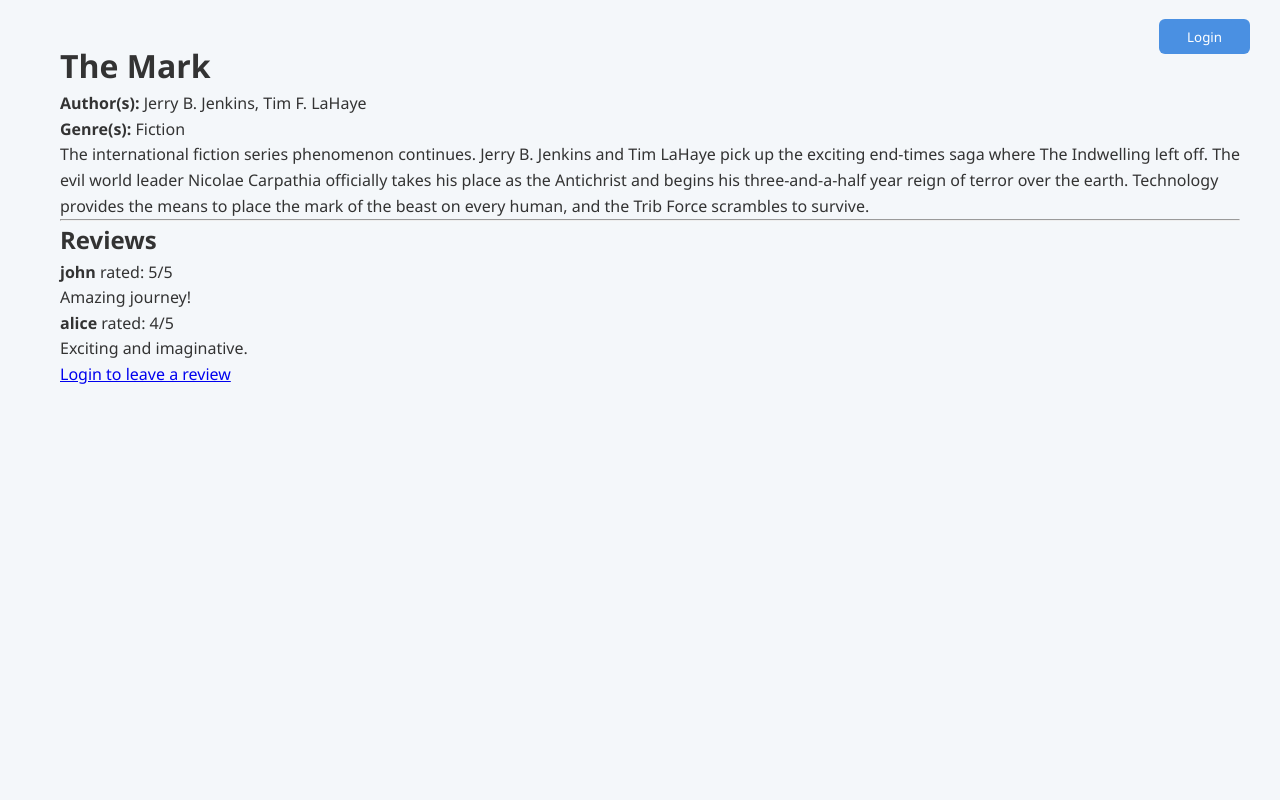
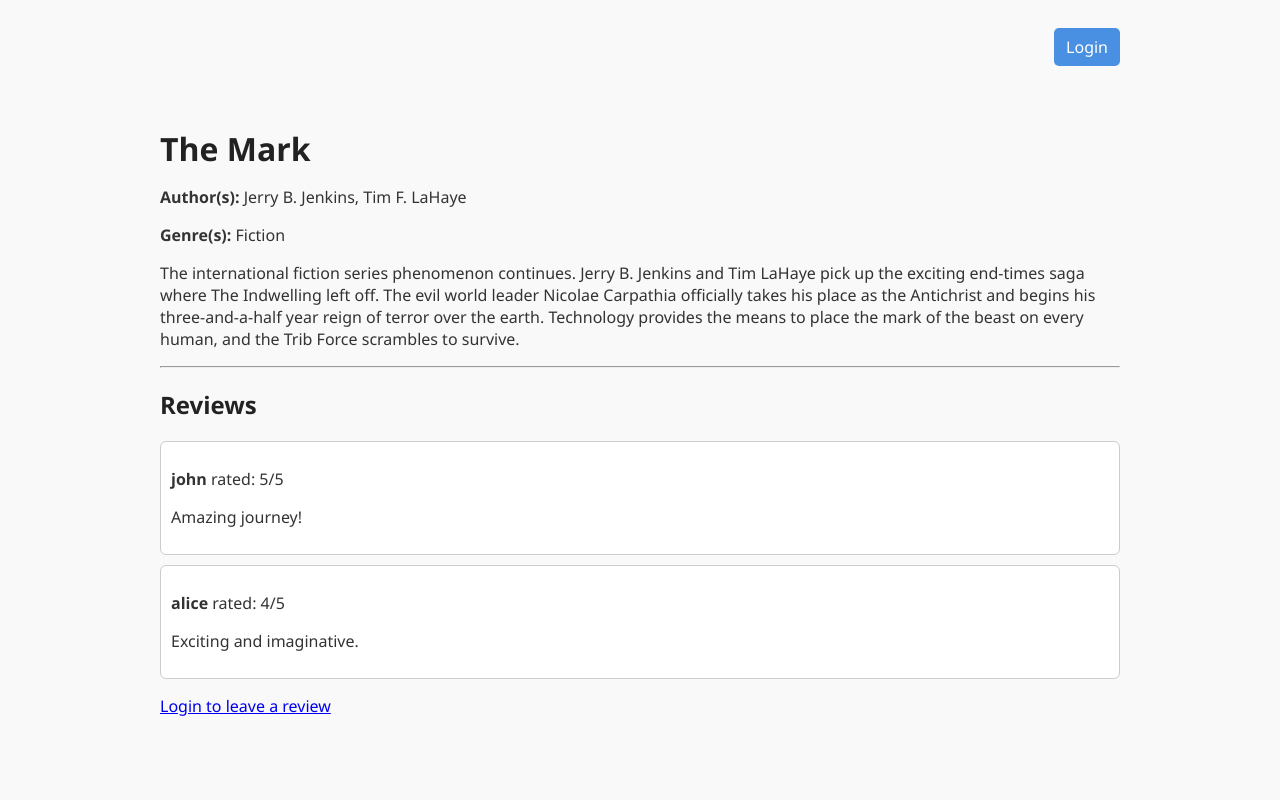
Before and after one commit to Kwongmingwei/INF2003, a Flask app: page /book/1 in a window 1280 px wide. Run offline with Flask 3, Linux system fonts and the light colour scheme; data comes from the database, SQL or seed files in the repository; some libraries are stand-ins or nearby versions.

Commit message:
Completed

```diff
--- a/app.py
+++ b/app.py
@@ -15,12 +15,15 @@ def get_db_connection():
 app = Flask(__name__)
 app.secret_key = 'KEY'
 
-# Dummy book data
+'''
 books = {
     1: {"title": "The Simulated Journey", "author": "Jane Doe", "genre": "Adventure", "isbn": "123-4567890123", "description": "An epic voyage into the unknown."},
     2: {"title": "Romantic Algorithms", "author": "John Smith", "genre": "Romance", "isbn": "234-5678901234", "description": "Love and logic intertwined."},
     3: {"title": "History of Nothing", "author": "Alice Example", "genre": "History", "isbn": "345-6789012345", "description": "A deep dive into forgotten times."}
 }
+'''
+# Dummy book data
+
 
 users = {
     "john": {"password": "1234"},
@@ -60,10 +63,7 @@ def fetch_books_from_db(query=None, field="title"):
     cursor = conn.cursor(dictionary=True)
 
     sql = """
-        SELECT
-            bw.work_id, bw.title,
-            GROUP_CONCAT(DISTINCT a.name SEPARATOR ', ') AS authors,
-            GROUP_CONCAT(DISTINCT g.genre_name SEPARATOR ', ') AS genres
+        SELECT bw.work_id, bw.title, GROUP_CONCAT(DISTINCT a.name SEPARATOR ', ') AS authors, GROUP_CONCAT(DISTINCT g.genre_name SEPARATOR ', ') AS genres
         FROM book_work bw
         LEFT JOIN author_work aw ON bw.work_id = aw.work_id_fk
         LEFT JOIN author a ON a.author_id = aw.author_id_fk
@@ -71,19 +71,26 @@ def fetch_books_from_db(query=None, field="title"):
         LEFT JOIN genre g ON g.genre_id = c.genre_id
     """
 
-    params = ()
+    conditions = []
+    params = []
+
     if query:
         if field == "title":
-            sql += " WHERE bw.title LIKE %s"
-            params = (f"%{query}%",)
+            conditions.append("bw.title LIKE %s")
+            params.append(f"%{query}%")
         elif field == "author":
-            sql += " WHERE a.name LIKE %s"
-            params = (f"%{query}%",)
-        else:
-            sql += ""
-            params = ()
+            conditions.append("a.name LIKE %s")
+            params.append(f"%{query}%")
 
-    sql += " GROUP BY bw.work_id"
+    if conditions:
+        sql += " WHERE " + " AND ".join(conditions)
+
+    sql += " GROUP BY bw.work_id LIMIT 1000"
+
+    '''
+    if not query:
+            sql += " LIMIT 1000"
+    '''
 
     cursor.execute(sql, params)
     books = cursor.fetchall()
@@ -97,10 +104,7 @@ def fetch_book_details(work_id):
     cursor = conn.cursor(dictionary=True)
 
     cursor.execute("""
-        SELECT
-            bw.title, bw.description,
-            GROUP_CONCAT(DISTINCT a.name SEPARATOR ', ') AS authors,
-            GROUP_CONCAT(DISTINCT g.genre_name SEPARATOR ', ') AS genres
+        SELECT bw.title, bw.description, GROUP_CONCAT(DISTINCT a.name SEPARATOR ', ') AS authors, GROUP_CONCAT(DISTINCT g.genre_name SEPARATOR ', ') AS genres
         FROM book_work bw
         LEFT JOIN author_work aw ON bw.work_id = aw.work_id_fk
         LEFT JOIN author a ON a.author_id = aw.author_id_fk
@@ -190,22 +194,15 @@ def search():
     query = request.args.get("query", "").strip()
     field = request.args.get("searchDropdown", "title")
 
-    books = fetch_books_from_db(query, field)
+    if not query:
+        books = fetch_books_from_db()
+    else:
+        books = fetch_books_from_db(query, field)
 
     if request.headers.get("HX-Request"):
         return render_template("partials/book_list.html", books=books)
     return render_template("index.html", books=books)
 
-@app.route('/genre/<genre>')
-def filter_by_genre(genre):
-    all_books = fetch_books_from_db()
-    filtered = [book for book in all_books if genre.lower() in book['genres'].lower()]
-
-    if request.headers.get("HX-Request"):
-        return render_template("partials/book_list.html", books=filtered)
-    return render_template("index.html", books=filtered)
-
-
 
 
 if __name__ == '__main__':
--- a/static/styles.css
+++ b/static/styles.css
@@ -1,228 +1,96 @@
-/* Reset & Base Styles */
-* {
-  box-sizing: border-box;
-  font-family: 'Segoe UI', Tahoma, Geneva, Verdana, sans-serif;
-  margin: 0;
-  padding: 0;
+body {
+  background: #f9f9f9;
+  font-family: 'Segoe UI', sans-serif;
+  color: #333;
+  padding: 20px;
 }
 
-body {
-  background-color: #f4f7fa;
-  color: #333;
-  line-height: 1.6;
+.container {
+  max-width: 960px;
+  margin: 0 auto;
 }
 
-/* Container */
-.container {
+.top-bar {
   display: flex;
-  flex-direction: row;
-  padding: 40px;
-  position: relative;
-  min-height: 100vh;
+  justify-content: flex-end;
+  margin-bottom: 20px;
 }
 
-/* Login Button Area */
-.login-btn {
-  position: absolute;
-  top: 20px;
-  right: 30px;
-  font-size: 14px;
+.top-bar a {
+  background-color: #4a90e2;
+  color: #fff;
+  padding: 8px 12px;
+  border-radius: 5px;
+  text-decoration: none;
+  margin-left: 10px;
 }
 
-.login-btn a,
-.login-btn button {
-  text-decoration: none;
+.main-content {
+  padding: 20px 0;
+}
+
+h1, h2 {
+  color: #222;
+  margin-bottom: 10px;
+}
+
+input[type="text"],
+select,
+textarea {
+  width: 100%;
+  padding: 10px;
+  margin: 6px 0 12px;
+  border: 1px solid #ccc;
+  border-radius: 4px;
+}
+
+button {
   background-color: #4a90e2;
+  color: white;
+  padding: 10px 16px;
   border: none;
-  color: white;
-  padding: 8px 14px;
   border-radius: 6px;
   cursor: pointer;
-  transition: background 0.3s;
 }
 
-.login-btn a:hover,
-.login-btn button:hover {
+button:hover {
   background-color: #357ab7;
 }
 
-/* Sidebar */
-.sidebar {
-  width: 200px;
-  flex-shrink: 0;
-  padding-right: 20px;
+.book-card {
+  border: 1px solid #ddd;
+  border-radius: 6px;
+  padding: 16px;
+  margin-bottom: 16px;
+  background-color: #fff;
 }
 
-.sidebar h3 {
-  margin-bottom: 15px;
-  font-size: 18px;
-  color: #4a4a4a;
+.book-card a {
+  color: #4a90e2;
+  text-decoration: none;
 }
 
-.genre-button {
-  margin-bottom: 12px;
+.book-card a:hover {
+  text-decoration: underline;
 }
 
-.genre-button button {
-  width: 100%;
-  padding: 10px;
-  background: #e1eaf5;
-  border: none;
-  color: #333;
-  font-size: 14px;
-  border-radius: 6px;
-  cursor: pointer;
-  transition: background 0.3s;
+.review-section {
+  margin-top: 20px;
 }
 
-.genre-button button:hover {
-  background: #c8daf0;
+.review-card {
+  border: 1px solid #ccc;
+  padding: 10px;
+  border-radius: 6px;
+  margin-bottom: 10px;
+  background: #fff;
 }
 
-/* Main Content */
-.main-content {
-  flex-grow: 1;
-  padding-left: 20px;
+.login-form {
+  max-width: 400px;
+  margin: 50px auto;
+  padding: 20px;
+  border-radius: 6px;
+  background: #fff;
+  box-shadow: 0 0 10px rgba(0, 0, 0, 0.1);
 }
-
-/* Search */
-.search-container {
-  display: flex;
-  align-items: center;
-  margin-bottom: 24px;
-}
-
-.search-box {
-  display: flex;
-  align-items: center;
-  gap: 10px;
-}
-
-.search-box input,
-.search-box select,
-.search-btn {
-  padding: 10px;
-  font-size: 14px;
-  border-radius: 6px;
-  border: 1px solid #ccc;
-}
-
-.search-box input {
-  width: 220px;
-}
-
-.search-btn {
-  background-color: #4a90e2;
-  color: white;
-  border: none;
-  cursor: pointer;
-  transition: background 0.3s;
-}
-
-.search-btn:hover {
-  background-color: #357ab7;
-}
-
-/* Book List */
-.book-list {
-  display: flex;
-  flex-direction: column;
-  gap: 14px;
-}
-
-.book-card {
-  display: block;
-  text-decoration: none;
-  background: #fff;
-  border: 1px solid #ddd;
-  padding: 16px;
-  border-radius: 8px;
-  transition: box-shadow 0.2s ease;
-  color: #222;
-}
-
-.book-card:hover {
-  box-shadow: 0 4px 8px rgba(0, 0, 0, 0.06);
-}
-
-.book-card h3 {
-  margin-bottom: 6px;
-  font-size: 18px;
-}
-
-.book-card p {
-  font-size: 14px;
-  color: #666;
-}
-
-/* Review Section */
-.review-section {
-  margin-top: 30px;
-  padding: 20px;
-  background-color: #fdfdfd;
-  border: 1px solid #e0e0e0;
-  border-radius: 8px;
-}
-
-.review-section h3 {
-  margin-bottom: 16px;
-  color: #444;
-}
-
-
-.review-section p {
-  margin: 4px 0;
-}
-
-/* Review Form */
-form textarea {
-  width: 100%;
-  min-height: 80px;
-  padding: 10px;
-  margin-top: 8px;
-  margin-bottom: 10px;
-  border-radius: 6px;
-  border: 1px solid #ccc;
-  font-size: 14px;
-  resize: vertical;
-}
-
-form input[type="number"] {
-  width: 60px;
-  padding: 6px;
-  font-size: 14px;
-  border-radius: 6px;
-  border: 1px solid #ccc;
-}
-
-form button {
-  padding: 8px 16px;
-  background-color: #4a90e2;
-  color: white;
-  border: none;
-  border-radius: 6px;
-  cursor: pointer;
-  transition: background 0.3s;
-}
-
-form button:hover {
-  background-color: #357ab7;
-}
-
-
-
-
-
-.back-button {
-  display: block;
-  margin-top: 16px;
-  text-align: center;
-  text-decoration: none;
-  color: #4a90e2;
-  font-size: 14px;
-  transition: color 0.3s;
-}
-
-.back-button:hover {
-  color: #357ab7;
-}
--- a/templates/base.html
+++ b/templates/base.html
@@ -8,17 +8,17 @@
 </head>
 <body>
   <div class="container">
-    <div class="login-btn">
+    <header class="top-bar">
       {% if session.get('username') %}
         <p>Welcome, {{ session['username'] }} | <a href="{{ url_for('logout') }}">Logout</a></p>
       {% else %}
-        <a href="{{ url_for('login') }}"><button>Login</button></a>
+        <a href="{{ url_for('login') }}" class="login-link">Login</a>
       {% endif %}
-    </div>
+    </header>
 
-    <div class="main-content">
+    <main class="main-content">
       {% block content %}{% endblock %}
-    </div>
+    </main>
   </div>
 </body>
 </html>
--- a/templates/book_detail.html
+++ b/templates/book_detail.html
@@ -1,39 +1,41 @@
 {% extends "base.html" %}
 {% block content %}
-  <div class="max-w-2xl mx-auto p-4">
-    <h1 class="text-3xl font-bold mb-2">{{ book.title }}</h1>
+  <div class="book-detail">
+    <h1>{{ book.title }}</h1>
     <p><strong>Author(s):</strong> {{ book.authors }}</p>
     <p><strong>Genre(s):</strong> {{ book.genres }}</p>
-    <p class="mt-2">{{ book.description }}</p>
+    <p>{{ book.description }}</p>
 
-    <hr class="my-4">
+    <hr>
 
-    <h2 class="text-xl font-semibold mb-2">Reviews</h2>
+    <h2>Reviews</h2>
+    <div class="review-section">
       {% for review in reviews %}
-      <div class="border rounded p-2 mb-2">
+        <div class="review-card">
           <p><strong>{{ review.user }}</strong> rated: {{ review.rating }}/5</p>
           <p>{{ review.comment }}</p>
         </div>
       {% else %}
         <p>No reviews yet.</p>
       {% endfor %}
+    </div>
 
     {% if session.get("username") %}
-    <form method="post" action="{{ url_for('submit_review', book_id=book_id) }}" class="mt-4">
-      <label for="rating" class="block font-semibold">Rating:</label>
-      <select name="rating" id="rating" class="border rounded w-full mb-2">
+      <form method="post" action="{{ url_for('submit_review', book_id=book_id) }}">
+        <label for="rating">Rating:</label>
+        <select name="rating" id="rating">
           {% for i in range(1, 6) %}
           <option value="{{ i }}">{{ i }}</option>
           {% endfor %}
         </select>
 
-      <label for="comment" class="block font-semibold">Comment:</label>
-      <textarea name="comment" id="comment" class="border rounded w-full mb-2" required></textarea>
+        <label for="comment">Comment:</label>
+        <textarea name="comment" id="comment" required></textarea>
 
-      <button type="submit" class="bg-blue-500 text-white px-4 py-2 rounded">Submit Review</button>
+        <button type="submit">Submit Review</button>
       </form>
     {% else %}
-      <p><a href="{{ url_for('login') }}" class="text-blue-600 underline">Login to leave a review</a></p>
+      <p><a href="{{ url_for('login') }}">Login to leave a review</a></p>
     {% endif %}
   </div>
 {% endblock %}
--- a/templates/partials/book_list.html
+++ b/templates/partials/book_list.html
@@ -1,6 +1,6 @@
 {% for book in books %}
-  <div class="border p-4 rounded mb-4 shadow">
-    <h2 class="text-xl font-semibold">
+  <div class="book-card">
+    <h2>
       <a href="{{ url_for('book_detail', book_id=book.work_id) }}">{{ book.title }}</a>
     </h2>
     <p><strong>Author(s):</strong> {{ book.authors }}</p>
```
Also changed, not shown: templates/index.html (+8 -26 lines), templates/login.html (+13 -8 lines). Lines whose indentation alone changed are shown as unchanged.
